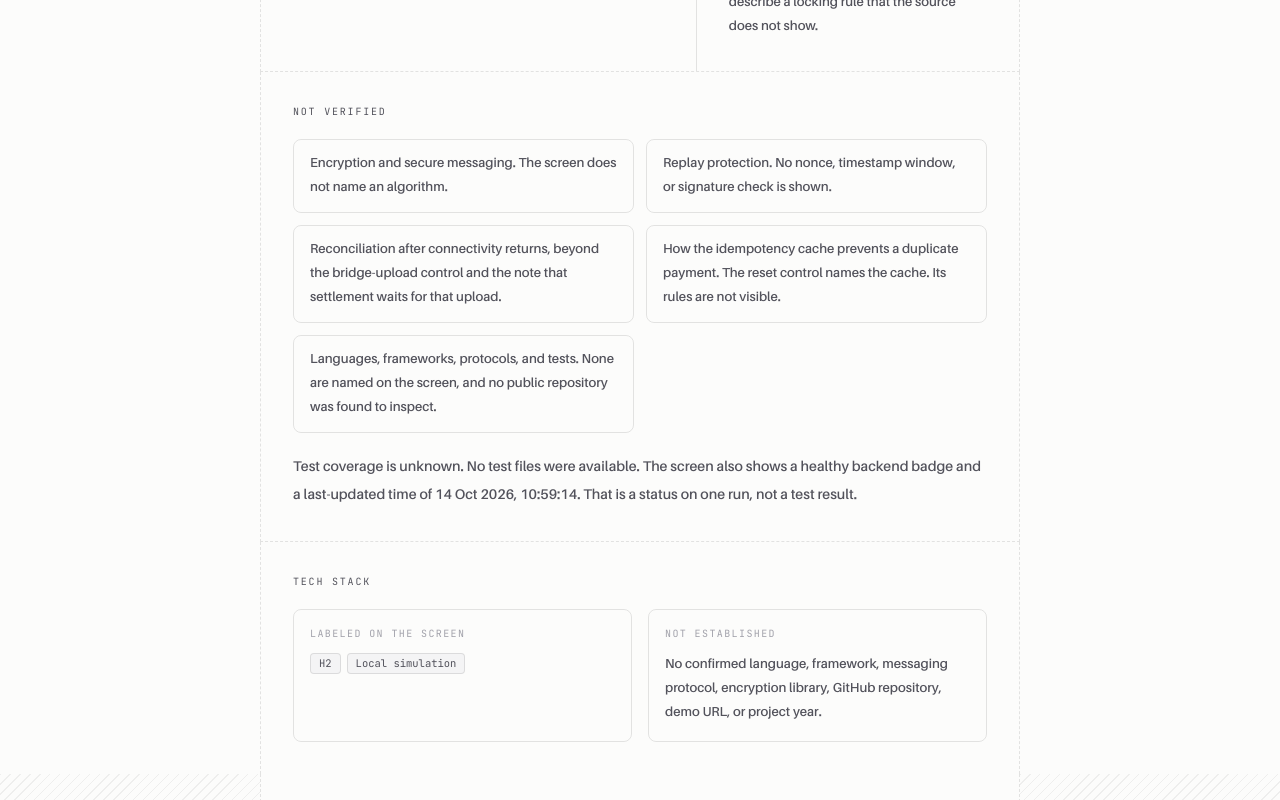
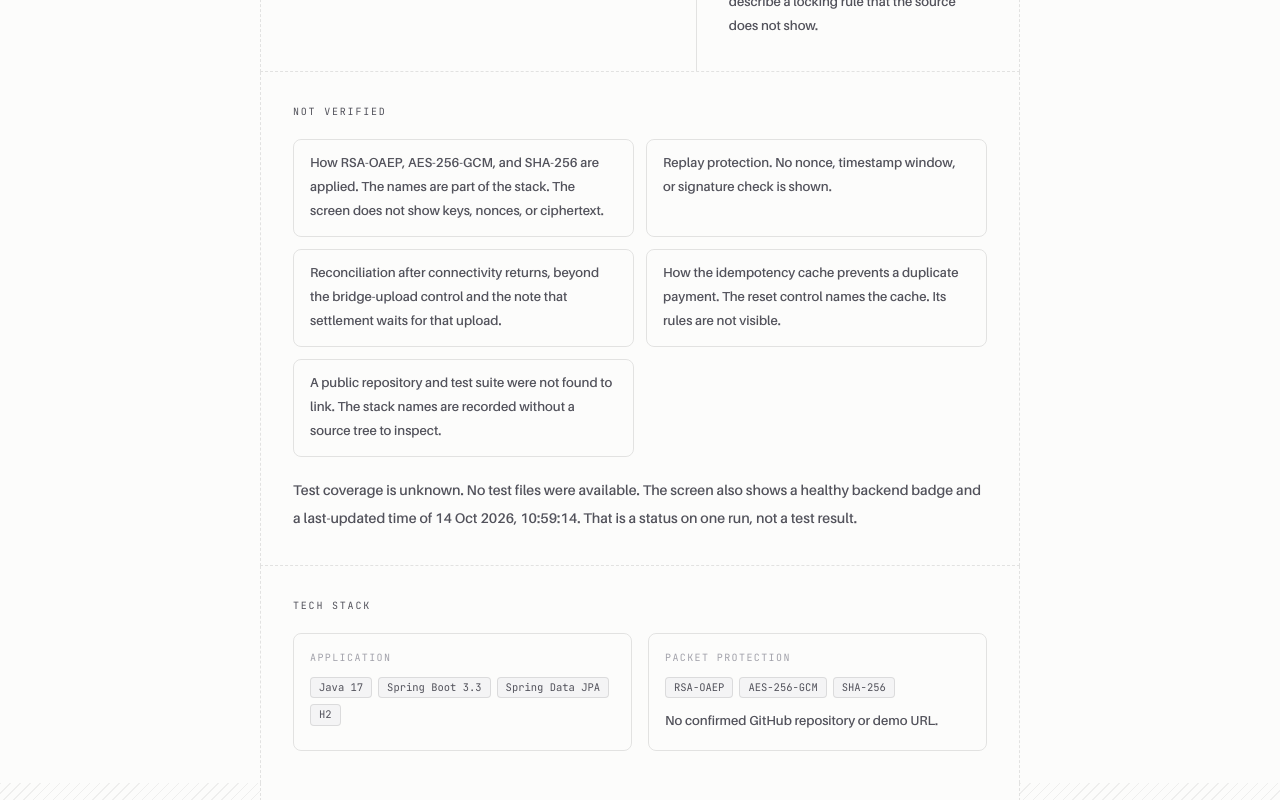
Before and after one commit to sumandey7684/minimal-portfolio-v2, a React (Vite) app: page /projects/meshpay in a window 1280 px wide. Shown: the part 1400-2200 px from the top of the page. Built offline with nearby package versions, Linux system fonts and the light colour scheme; a web font is replaced by a local one.

Commit message:
Update MeshPay project details: enhance technology stack, clarify encryption methods, and establish project year in site configuration and SEO metadata.

```diff
--- a/src/config/site.ts
+++ b/src/config/site.ts
@@ -261,7 +261,16 @@ projects: [
       "Simulated mesh-routed offline payments with deferred settlement.",
     story:
       "The interface is labeled Offline Payments and Mesh Simulation. It includes payment entry in INR, a mesh network topology, gossip and bridge controls, and a local H2 database.\n\nThe screen identifies the view as simulation mode.",
-    stack: ["H2"],
+    stack: [
+      "Java 17",
+      "Spring Boot 3.3",
+      "Spring Data JPA",
+      "H2",
+      "RSA-OAEP",
+      "AES-256-GCM",
+      "SHA-256",
+    ],
+    year: "2026",
     featured: true,
     href: "/projects/meshpay",
     image: "/projects/meshpay.png",
--- a/src/pages/MeshPayPage.tsx
+++ b/src/pages/MeshPayPage.tsx
@@ -10,11 +10,11 @@ const shown = [
 ];
 
 const unverified = [
-  "Encryption and secure messaging. The screen does not name an algorithm.",
+  "How RSA-OAEP, AES-256-GCM, and SHA-256 are applied. The names are part of the stack. The screen does not show keys, nonces, or ciphertext.",
   "Replay protection. No nonce, timestamp window, or signature check is shown.",
   "Reconciliation after connectivity returns, beyond the bridge-upload control and the note that settlement waits for that upload.",
   "How the idempotency cache prevents a duplicate payment. The reset control names the cache. Its rules are not visible.",
-  "Languages, frameworks, protocols, and tests. None are named on the screen, and no public repository was found to inspect.",
+  "A public repository and test suite were not found to link. The stack names are recorded without a source tree to inspect.",
 ];
 
 const lifecycle = [
@@ -31,9 +31,7 @@ export function MeshPayPage() {
         title="MeshPay"
         heading="h1"
         aside={
-          <span className="font-mono text-[10px] text-[var(--muted)]">
-            Year not established
-          </span>
+          <span className="font-mono text-[10px] text-[var(--muted)]">2026</span>
         }
       />
 
@@ -194,24 +192,35 @@ export function MeshPayPage() {
         <div className="mt-5 grid gap-4 sm:grid-cols-2">
           <div className="rounded-lg border border-[var(--line)] p-4">
             <h3 className="font-mono text-[10px] uppercase tracking-[0.14em] text-[var(--soft)]">
-              Labeled on the screen
+              Application
             </h3>
             <div className="mt-3 flex flex-wrap gap-1.5">
-              <span className="rounded border border-[var(--line)]/30 bg-[var(--chip)] px-2 py-0.5 font-mono text-[10.5px] text-[var(--muted)]">
-                H2
-              </span>
-              <span className="rounded border border-[var(--line)]/30 bg-[var(--chip)] px-2 py-0.5 font-mono text-[10.5px] text-[var(--muted)]">
-                Local simulation
-              </span>
+              {["Java 17", "Spring Boot 3.3", "Spring Data JPA", "H2"].map((item) => (
+                <span
+                  key={item}
+                  className="rounded border border-[var(--line)]/30 bg-[var(--chip)] px-2 py-0.5 font-mono text-[10.5px] text-[var(--muted)]"
+                >
+                  {item}
+                </span>
+              ))}
             </div>
           </div>
           <div className="rounded-lg border border-[var(--line)] p-4">
             <h3 className="font-mono text-[10px] uppercase tracking-[0.14em] text-[var(--soft)]">
-              Not established
+              Packet protection
             </h3>
+            <div className="mt-3 flex flex-wrap gap-1.5">
+              {["RSA-OAEP", "AES-256-GCM", "SHA-256"].map((item) => (
+                <span
+                  key={item}
+                  className="rounded border border-[var(--line)]/30 bg-[var(--chip)] px-2 py-0.5 font-mono text-[10.5px] text-[var(--muted)]"
+                >
+                  {item}
+                </span>
+              ))}
+            </div>
             <p className="mt-3 text-[13px] leading-6 text-[var(--muted)]">
-              No confirmed language, framework, messaging protocol, encryption
-              library, GitHub repository, demo URL, or project year.
+              No confirmed GitHub repository or demo URL.
             </p>
           </div>
         </div>
--- a/src/seo/pages.ts
+++ b/src/seo/pages.ts
@@ -183,7 +183,7 @@ export const seoPages: SeoPage[] = [
       {
         paragraphs: [
           "MeshPay is presented as a simulation of offline payments that move across nearby devices and settle later through a bridge. The screen labels the local database as H2.",
-          "No public GitHub repository, live demo URL, project year, or test suite was found. Encryption, replay protection, and reconciliation rules are not claimed beyond the labels on the screen.",
+          "The project year is 2026. The stack is Java 17, Spring Boot 3.3, Spring Data JPA, H2, RSA-OAEP, AES-256-GCM, and SHA-256. No public GitHub repository or live demo URL was found.",
         ],
       },
     ],
```
